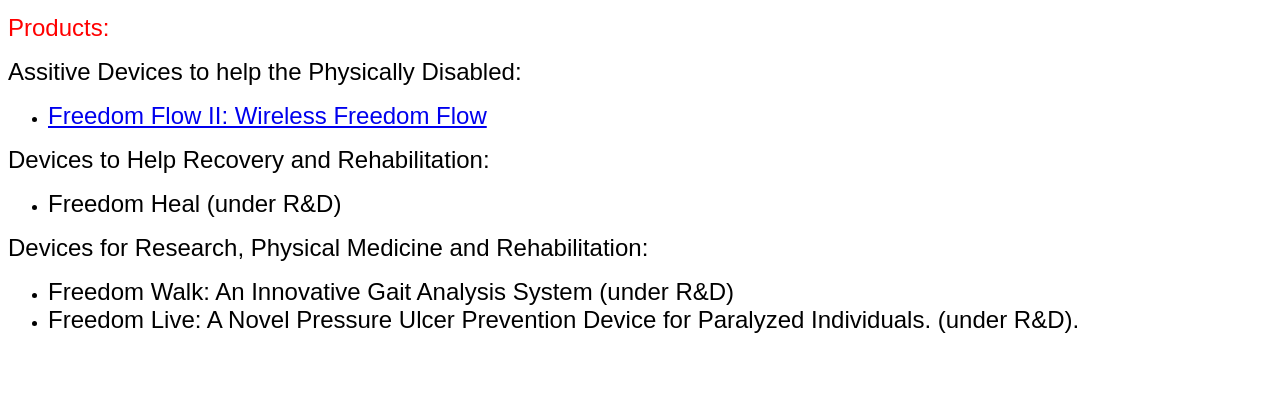
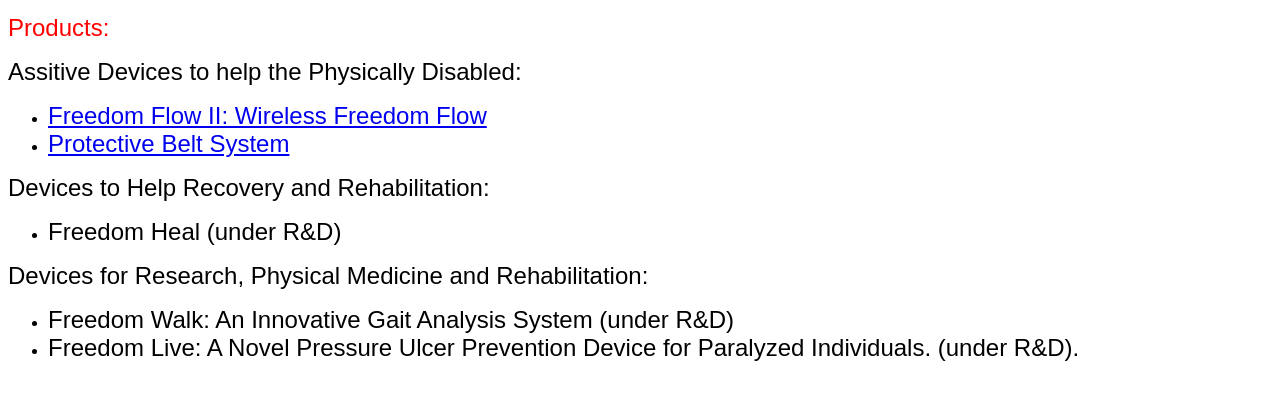
Before and after one commit to conceptdg/conceptdg.github.io, a plain HTML site: page products.htm in a window 1280 px wide. Shown: the part 47-446 px from the top of the page. Drawn offline with Linux system fonts and the light colour scheme.

Commit message:
add briggs protective belt system

```diff
--- a/products.htm
+++ b/products.htm
@@ -18,6 +18,7 @@
 
 <ul>
   <li><font size="5" face="Arial"><a href="https://freedom-flow.com" target="_self">Freedom Flow II: Wireless Freedom Flow</a></font></li>
+  <li><font size="5" face="Arial"><a href="http://briggsintl.com/briggs-belt-systems-llc.html" target="_self">Protective Belt System</a></font></li>
 </ul>
 <p><font size="5" face="Arial">Devices to Help Recovery and Rehabilitation:</font></p>
 
```
